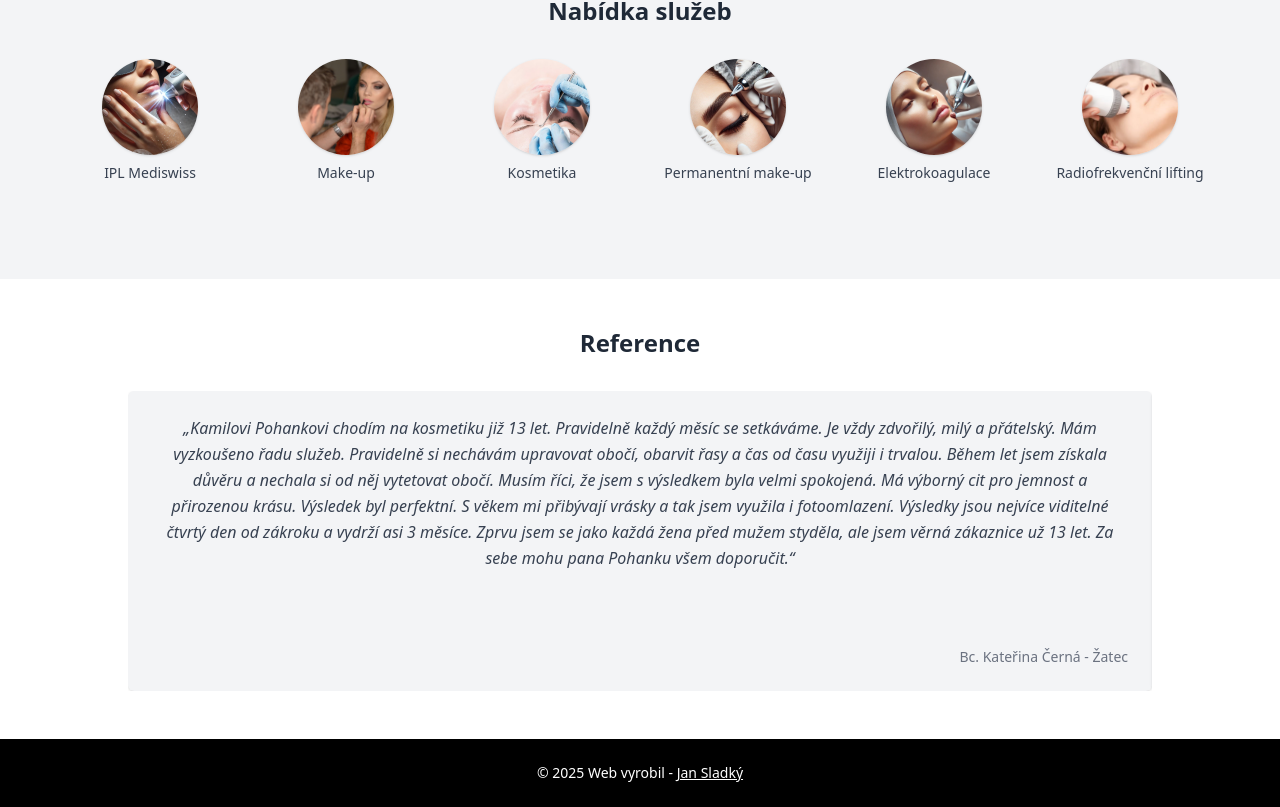
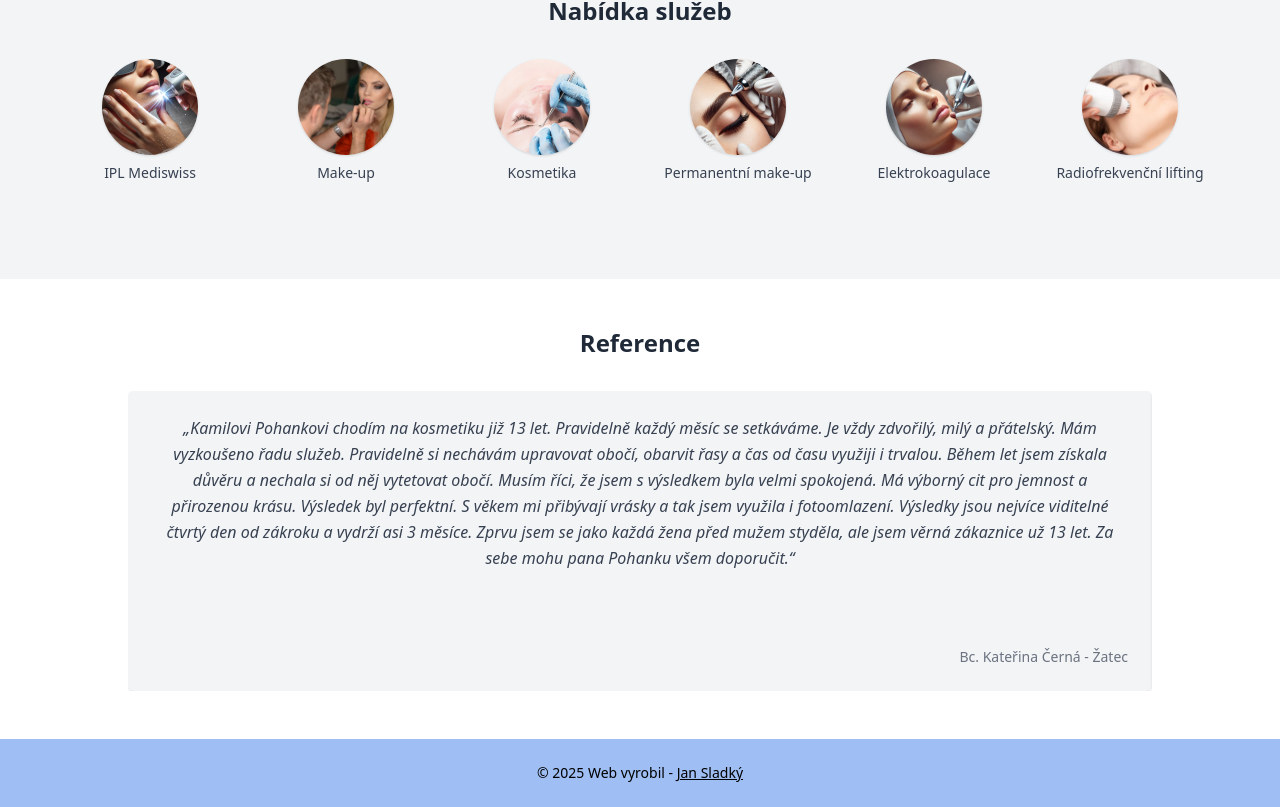
Before and after one commit to JanSladky/kosmetika-pohanka-next, a Next.js app: page / in a window 1280 px wide. Shown: the part 1295-2102 px from the top of the page. Built offline with nearby package versions, Linux system fonts and the light colour scheme.

Commit message:
Fix: Připevnění footeru na spodní stranu monitoru dle obsahu

```diff
--- a/src/app/ClientLayout.tsx
+++ b/src/app/ClientLayout.tsx
@@ -26,6 +26,7 @@ export default function ClientLayout({ children }: { children: ReactNode }) {
 
   return (
     <>
+      <div className="flex flex-col min-h-screen">
         <header className="fixed top-0 left-0 w-full bg-[#f1f1f1] shadow z-50">
           <div className="max-w-7xl mx-auto px-3 py-2 flex justify-between items-center">
             <Link href="/">
@@ -74,13 +75,14 @@ export default function ClientLayout({ children }: { children: ReactNode }) {
           )}
         </header>
 
-      <main className={mainClass}>{children}</main>
-      <footer className="text-center text-sm py-6 bg-black text-white">
+        <main className={`${mainClass} flex-grow`}>{children}</main>
+        <footer className="text-center text-sm py-6 bg-[#9FBEF4] text-black">
           © {new Date().getFullYear()} <span className="">Web vyrobil - </span>
           <a href="https://www.jansladky.eu" target="_blank" className="underline">
             Jan Sladký
           </a>
         </footer>
+      </div>
     </>
   );
 }
```
Lines whose indentation alone changed are shown as unchanged.
